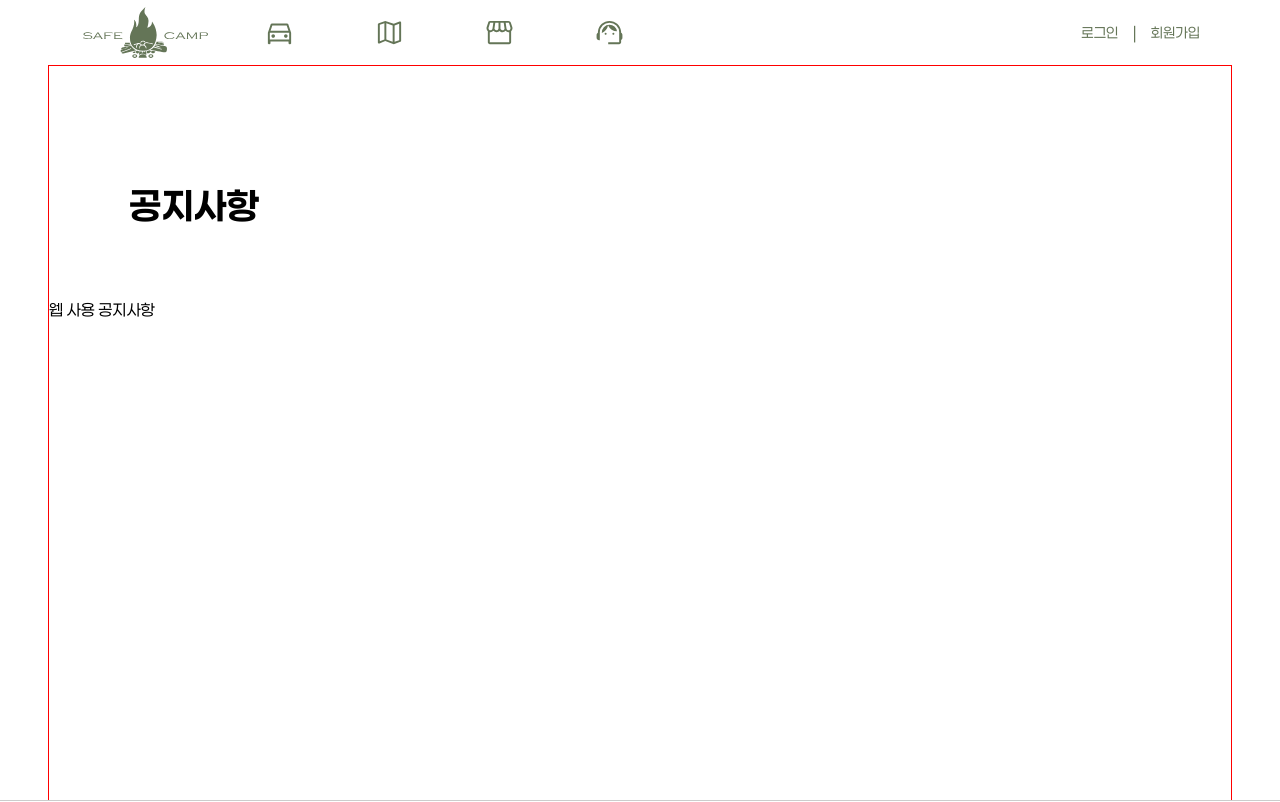
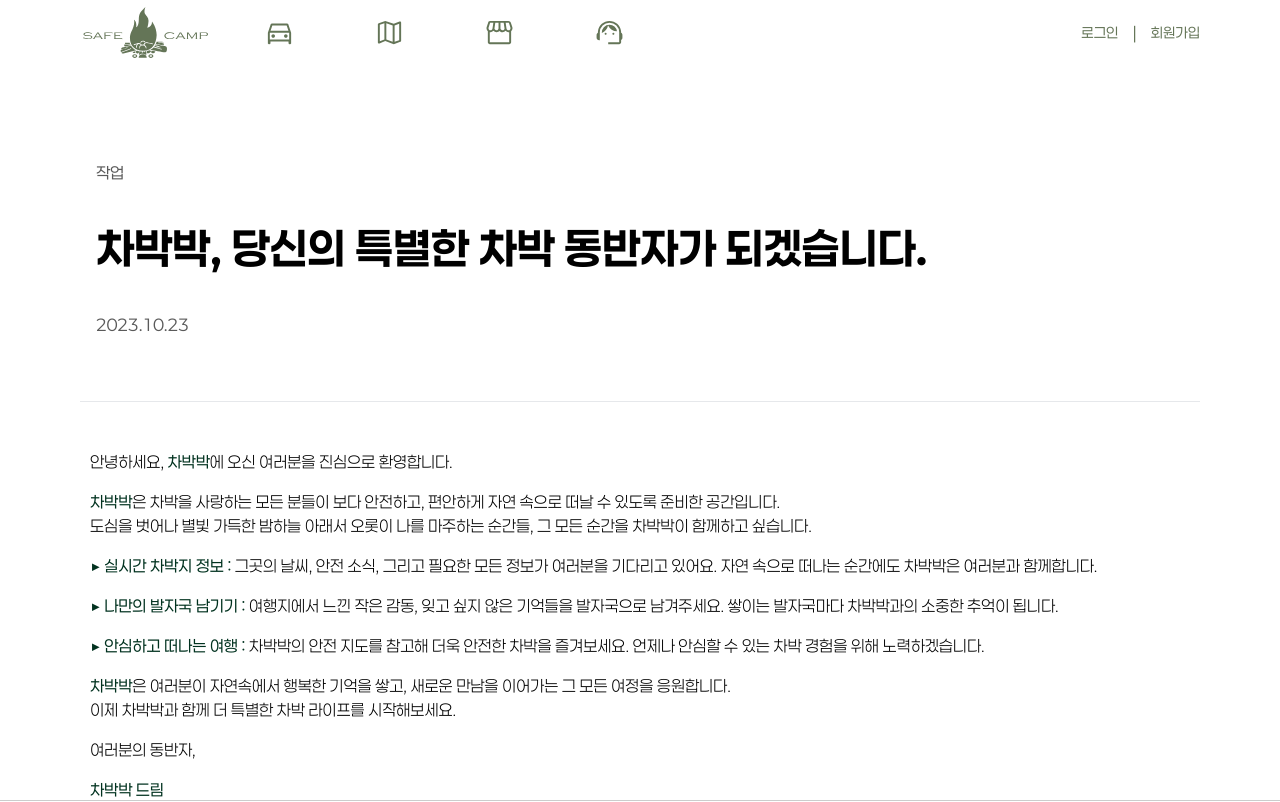
Before and after one commit to eunhyeon1020/Car-BakBak, a Vue app in the folder frontend/: page /noticedetail in a window 1280 px wide. Shown: the top 802 px of the page. Built offline with nearby package versions, Linux system fonts and the light colour scheme.

Commit message:
noticeDetail html, css 추가

```diff
--- a/frontend/src/assets/css/noticedetail.css
+++ b/frontend/src/assets/css/noticedetail.css
@@ -1,22 +1,58 @@
   @charset "UTF-8";
 
   #noticedetail {
+    height: auto;
     position: relative;
     width: 100%;
     height: calc(100vh - 65px);
     top: 65px;
-   padding: 0 3rem;
+    padding: 0 5rem;
   }
 
   .ntDetail-contain {
-   border: 1px solid red;
+    /* border: 1px solid red; */
     height: calc(100vh - 60px);
     max-width: 1600px;
     margin: 0 auto;
+    word-break: keep-all;
   }
 
- .ntDetail-contain>h1 {
-   padding: 8rem 0 5rem 5rem;
-   font-size: 2.3rem;
+  /* 세부 공지사항 제목 */
+  .ntDetail-title {
+    border-bottom: 1px solid #e6e8eb;
+    padding: 6rem 10px 4rem 16px;
+    display: flex;
+    flex-direction: column;
+    gap: 40px;
+  }
+
+  .ntDetail-title>h1 {
+    font-size: 2.7rem;
     font-weight: 700;
+    line-height: 3rem;
   }
+
+  .ntDetail-title>span {
+    color: #5a5a5a;
+  }
+
+  /* 세부 공지사항 내용 */
+  .ntDetail-content {
+    padding: 32px 10px 50px;
+    border-bottom: 1px solid #e6e8eb;
+  }
+
+  .ntDetail-content p {
+    font-weight: 300;
+  }
+
+  .ntDetail-content span {
+    color: #01321f;
+  }
+
+  /* 공지사항 목록으로 넘어가는 부분 */
+  .not-comeback p {
+    color: #131313;
+    font-size: 1rem;
+    font-weight: 500;
+  }
--- a/frontend/src/components/NoticeDetail.vue
+++ b/frontend/src/components/NoticeDetail.vue
@@ -1,17 +1,53 @@
 <template>
   <div id="noticedetail">
     <div class="ntDetail-contain">
-      <h1>공지사항</h1>
+
+      <!-- 공지사항 제목 -->
+      <div class="ntDetail-title">
+        <span>작업</span>
+        <h1>차박박, 당신의 특별한 차박 동반자가 되겠습니다.</h1>
+        <span>2023.10.23</span>
+      </div>
+
+      <!-- 공지사항 내용 -->
       <div class="ntDetail-content">
+        <div>
+          <p>안녕하세요, <span>차박박</span>에 오신 여러분을 진심으로 환영합니다. </p>
 
-        <div class="ntDetail-title">
-          웹 사용 공지사항
+          <p><span>차박박</span>은 차박을 사랑하는 모든 분들이 보다 안전하고,
+            편안하게 자연 속으로 떠날 수 있도록 준비한 공간입니다. <br>
+            도심을 벗어나 별빛 가득한 밤하늘 아래서 오롯이 나를 마주하는 순간들,
+            그 모든 순간을 차박박이 함께하고 싶습니다. </p>
 
+            <p><span> ▶ 실시간 차박지 정보 :</span>
+              그곳의 날씨, 안전 소식, 그리고 필요한 모든 정보가 여러분을 기다리고 있어요.
+              자연 속으로 떠나는 순간에도 차박박은 여러분과 함께합니다.</p>
+            <p><span> ▶ 나만의 발자국 남기기 :</span>
+              여행지에서 느낀 작은 감동, 잊고 싶지 않은 기억들을 발자국으로 남겨주세요.
+              쌓이는 발자국마다 차박박과의 소중한 추억이 됩니다.</p>
+            <p><span> ▶ 안심하고 떠나는 여행 :</span>
+              차박박의 안전 지도를 참고해 더욱 안전한 차박을 즐겨보세요.
+              언제나 안심할 수 있는 차박 경험을 위해 노력하겠습니다.</p>
+
+            <p><span>차박박</span>은 여러분이 자연속에서 행복한 기억을 쌓고,
+              새로운 만남을 이어가는 그 모든 여정을 응원합니다. <br>
+              이제 차박박과 함께 더 특별한 차박 라이프를 시작해보세요.</p>
+
+            <p>여러분의 동반자,</p>
+            <span>차박박 드림</span>
         </div>
 
+      </div>
+      <!-- 공지사항 목록으로 넘어가는 부분 -->
+      <div class="not-comeback">
+      <router-link :to="'/notice'">
+        <p> ← 목록으로</p>
+        </router-link>
+      </div>
 
-      </div>
+
     </div>
+
   </div>
 </template>
 
```
Lines whose indentation alone changed are shown as unchanged.
